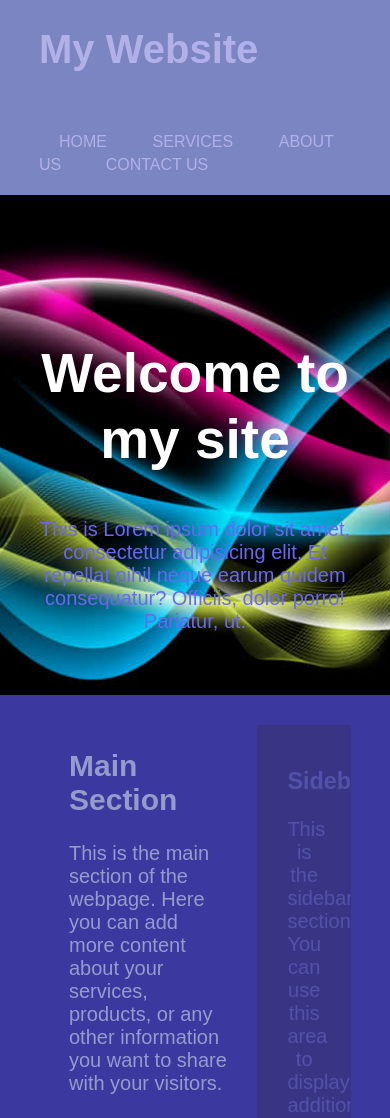
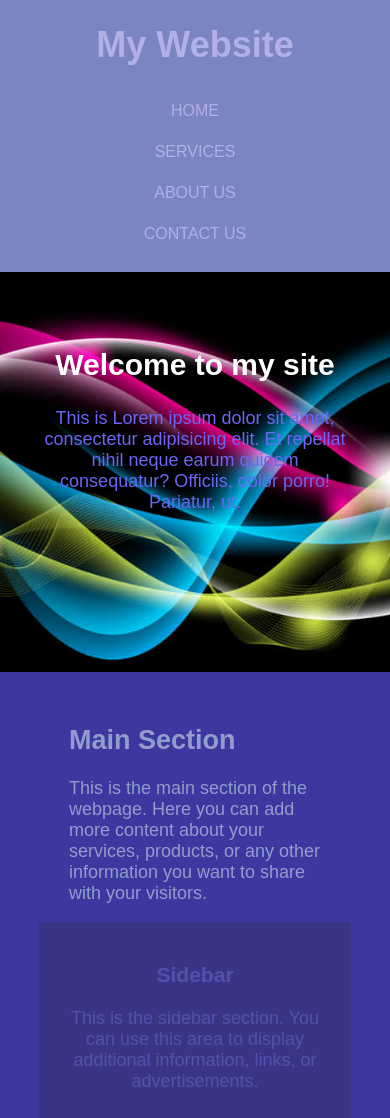
Before and after one commit to MayanthaS/HTML-an-CSS-Project, a plain HTML site: page index.html in a window 390 px wide. Shown: the top 1118 px of the page. Drawn offline with Linux system fonts and the light colour scheme.

Commit message:
added the media query in ths css part

```diff
--- a/style.css
+++ b/style.css
@@ -14,6 +14,8 @@ body{/*body style*/
     background-color: #7A85C1;
     color: #fff;
     width: 100% ;
+
+
 
  }
  .logo{/*logo style*/
@@ -53,16 +55,16 @@ body{/*body style*/
 }
 #hero{/*hero style*/
     background:url(./image/image3.jpg);
-    height:500px;
+   min-height:400px;
     background-position: center;
     background-size: cover;
     margin-bottom: 30px;
     text-align: center;
 }
 #hero h2{/*hero h2 style*/
-    padding-top: 100px;
-    font-size: 55px;
-    line-height: 1.2;
+    padding-top: 50px;
+    font-size: 40px;
+    line-height: 1.2em;
     color: #fff;
 
 }
@@ -93,3 +95,40 @@ body{/*body style*/
     margin-top: 110px;
 
 }
+
+/* Responsive */
+/*media query*/
+@media(max-width:865px){
+
+   #main-section, #sidebar{/*main section and sidebar style*/
+       float: none;
+       width: 100%;
+   }
+
+
+}
+@media(max-width:500px){
+    #hero h2{/*hero h2 style*/
+        font-size: 30px;
+    }
+    #hero p{/*hero p style*/
+        font-size: 18px;
+    }
+    body{/*body style*/
+        font-size: 18px;
+    }
+}
+@media(max-width:765px){
+    .logo, #navbar{/*logo and nav style*/
+        float: none;
+        text-align: center;
+    }
+    #navbar li{/*nav li style*/
+        padding: 10px;
+        display: block;
+    }
+     #navbar ul{/*nav ul style*/
+         text-align: center;
+    }
+
+}
```
